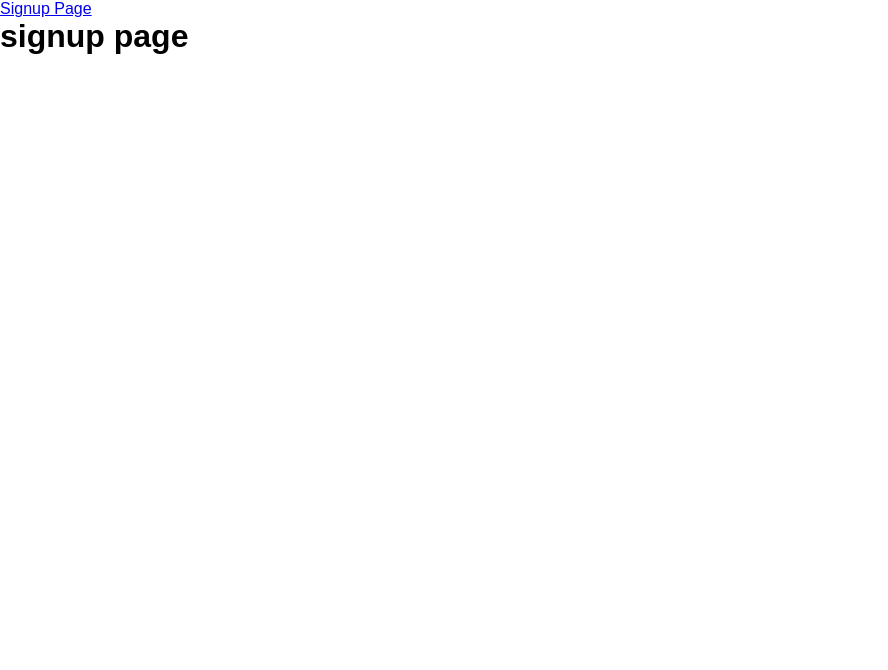
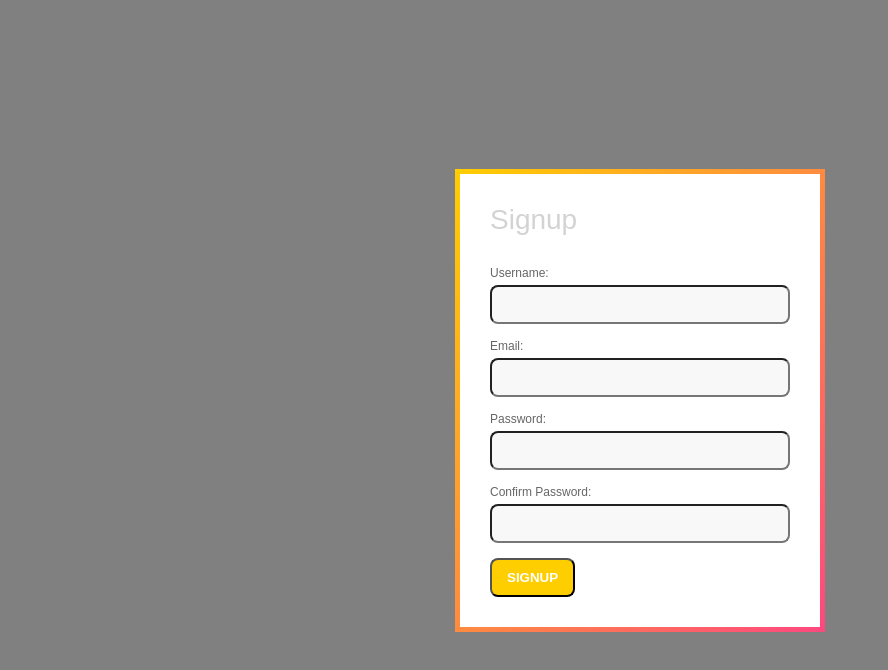
Before and after one commit to Stuffing-Iteration/pet-check-iteration, a React app: page /signup in a window 1280 px wide. Shown: the top 670 px of the page, without its empty margins (0-888 px from the left). Built offline with nearby package versions, Linux system fonts and the light colour scheme.

Commit message:
Committing signup page sans-fetching

```diff
--- a/client/App.js
+++ b/client/App.js
@@ -1,6 +1,6 @@
-import React, { useState } from 'react';
+import React from 'react';
 import './index.css';
-import {Routes, Route, Link} from 'react-router-dom';
+import { Routes, Route } from 'react-router-dom';
 import LoginPage from './Components/LoginPage';
 import SignUpPage from './Components/SignupPage';
 import UserProfile from './Components/UserProfile';
@@ -11,7 +11,6 @@ function App() {
 
   return (
     <>
-      <Link to='/signup'>Signup Page</Link>
       <Routes>
         <Route path='/' element={<LoginPage/>} />
         <Route path='/signup' element={<SignUpPage/>} />
--- a/client/Components/SignUpForm.js
+++ b/client/Components/SignUpForm.js
@@ -1,40 +1,66 @@
-import React, {useState} from 'react'
+import React, { useState } from "react";
+import { useNavigation } from 'react-router-dom';
 
-function SignUpForm({SignUp, error}) {
-    const [details, setDetails] =useState({name: "", email: "", password:""});
-
-    const submitHandler = e => {
-        e.preventDefault();
-
-        SignUp(details);
-    }
+function SignupForm() {
+    const username = React.createRef();
+    const email = React.createRef();
+    const p1 = React.createRef();
+    const p2 = React.createRef();
 
     return (
-    <form onSubmit= {submitHandler}>
+        <form className="login-form" onSubmit={handleSubmit}>
             <div className="form-inner">
-            <h2>Login</h2>
-            {(error != "") ? (<div className="error"></div>) : ""}
+                <h2>Signup</h2>
                 <div className="form-group">
-                <label htmlFor="name">Name:</label>
-                <input type="text" name="name" id="name" onChange={e => setDetails({...details, name: e.target.value})} value= {details.name} />
+                    <label htmlFor="name">Username:</label>
+                    <input type="text" name="name" id="name" ref={username} />
                 </div>
                 <div className="form-group">
                     <label htmlFor='email'>Email:</label>
-                <input type="email" name="email" id="email" onChange={e => setDetails({...details, email: e.target.value})} value= {details.email} ></input>
+                    <input type="email" name="email" id="email" ref={email} />
                 </div>
                 <div className ="form-group">
                     <label htmlFor='password'>Password:</label>
-             <input type='password' name='password' id='password' onChange={e => setDetails({...details, password: e.target.value})} value= {details.password} />
+                    <input type='password' name='password' id='password' ref={p1}/>
                 </div>
-
+                <div className ="form-group">
+                    <label htmlFor='confirmPassword'>Confirm Password:</label>
+                    <input type='password' name='confirmPassword' id='confirmPassword' ref={p2}/>
+                </div>
                 <div>
                     <input type='submit' value="SIGNUP" />
                 </div>
+            </div>
+        </form>
+    );
 
-        </div>
+    function handleSubmit(event) {
+        event.preventDefault();
 
-    </form>
-  )
+        // Confirm that the form is filled out correctly
+        const username = username.current.value
+        const email = email.current.value;
+        const p1 = p1.current.value;
+        const p2 = p2.current.value;
+
+        if (username === '') {
+            alert('Username cannot be empty');
+            return;
+        } else if (email === '') {
+            alert('Email cannot be empty');
+            return;
+        } else if (p1 === '') {
+            alert('Email cannot be empty');
+            return;
+        } else if (p1 !== p2) {
+            alert('Passwords must match');
+            return;
         }
 
-export default SignUpForm;
+        fetch()
+        .then()
+        .catch();
+    }
+}
+
+export default SignupForm;
--- a/client/Components/SignupPage.jsx
+++ b/client/Components/SignupPage.jsx
@@ -1,9 +1,14 @@
 import React from "react";
+import SignupForm from "./SignupForm.js";
 
-function Signup(){
+function SignupPage(){
 
     return(
-        <h1>signup page</h1>
+        <div className='App'>
+            <div className='Welcome'>
+                <SignupForm />
+            </div>
+        </div>
     )
 }
-export default Signup
+export default SignupPage;
--- a/index.html
+++ b/index.html
@@ -4,10 +4,9 @@
   <meta charset="UTF-8">
   <meta http-equiv="X-UA-Compatible" content="IE=edge">
   <meta name="viewport" content="width=device-width, initial-scale=1.0">
-  <title>Document</title>
+  <title>Pet Check</title>
 </head>
 <body>
   <div id="root"></div>
-  <script type="text/javascript" type="module" src="./public/bundle.js"></script>
 </body>
 </html>
--- a/webpack.config.js
+++ b/webpack.config.js
@@ -13,6 +13,7 @@ module.exports = {
     devServer: {
         port: '8080',
         host: 'localhost',
+        historyApiFallback: true,
         static: {
             directory: path.resolve(__dirname, 'client'),
             publicPath: '/'
@@ -43,6 +44,7 @@ module.exports = {
             },
             {
                 test: /\.s?css$/i,
+                exclude: /node_modules/,
                 use: ['style-loader', 'css-loader', 'sass-loader']
             }
         ]
```
Also changed, not shown: 1 other file (tests, documents, lock files or other folders). Lines whose indentation alone changed are shown as unchanged.
